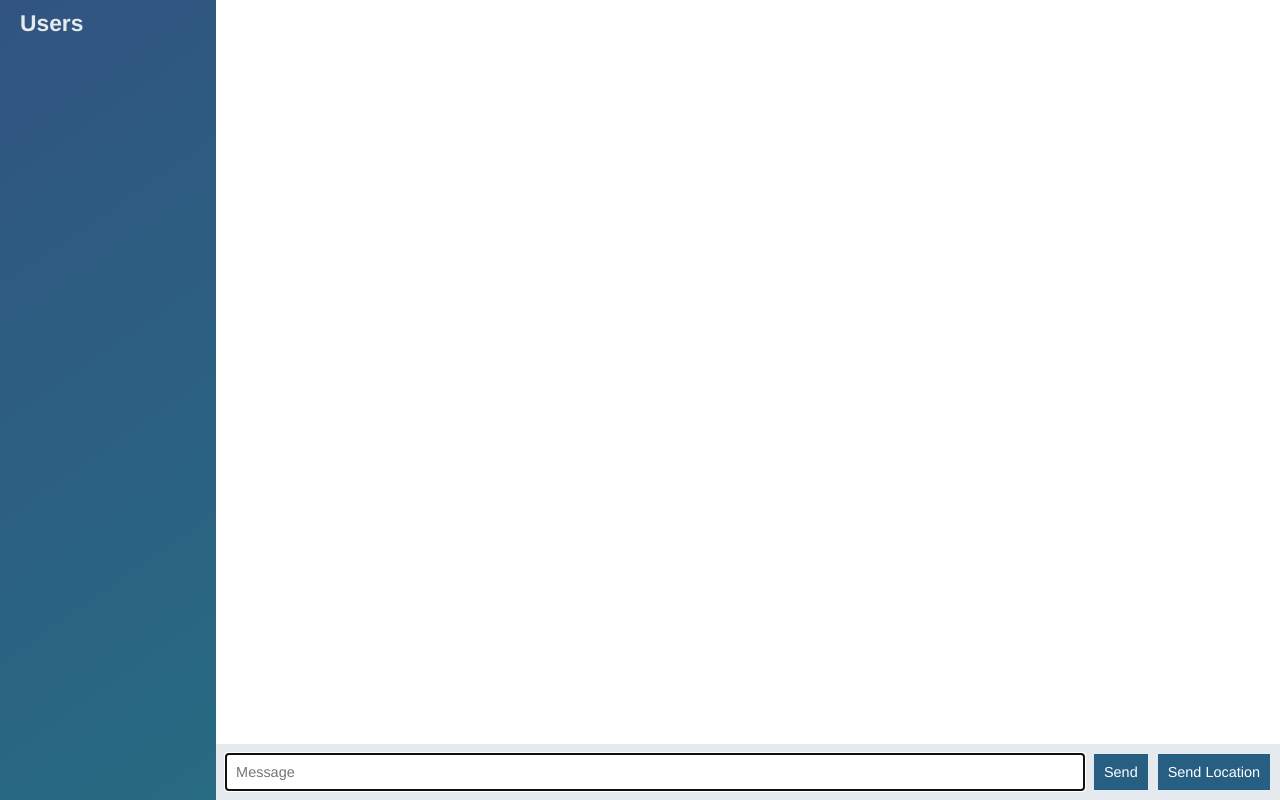
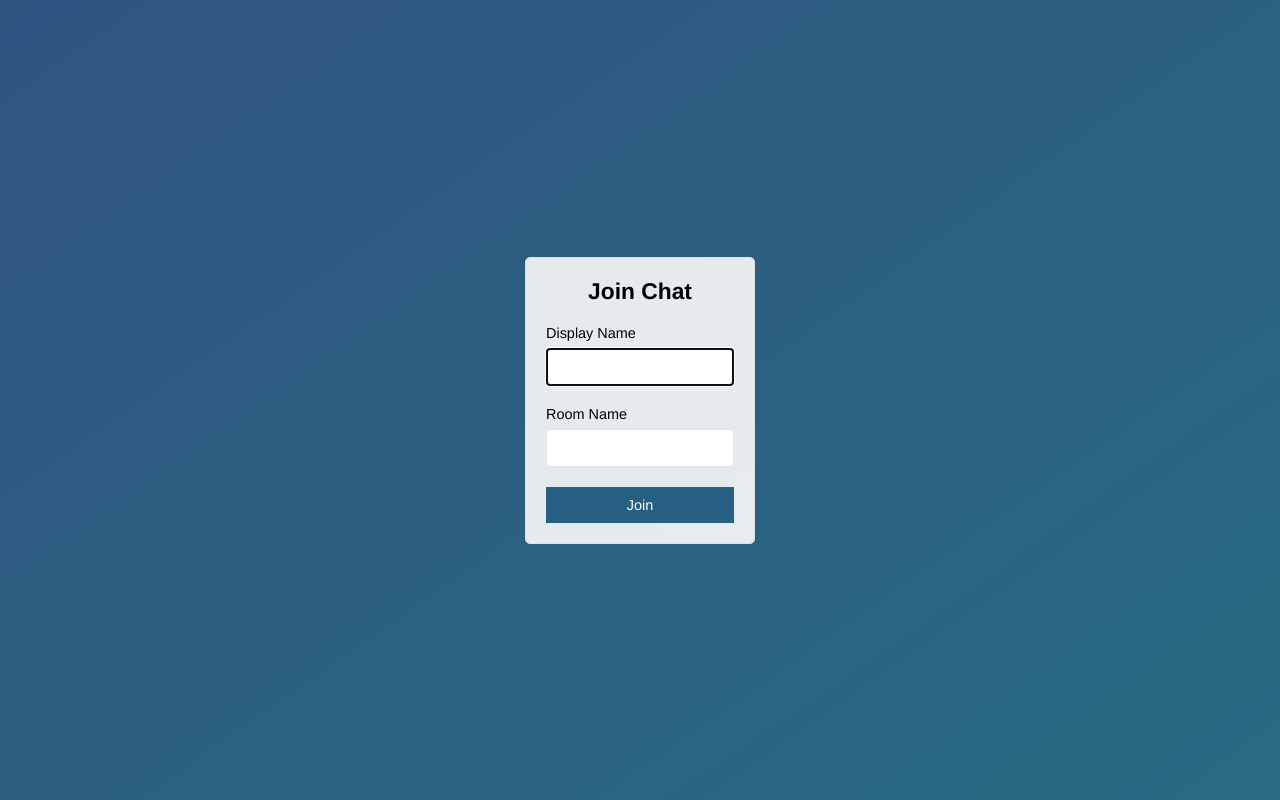
Before and after one commit to Dylandk10/chat-app, a website: page public/index.html in a window 1280 px wide. Drawn offline with nearby package versions, Linux system fonts and the light colour scheme; no server answers.

Commit message:
Added main page for chat app

```diff
--- a/public/index.html
+++ b/public/index.html
@@ -3,59 +3,30 @@
 
 <head>
   <meta charset="utf-8">
+  <title>Join | ChatApp</title>
+  <meta name="viewport" content="width=device-width, initial-scale=1, user-scalable=no">
   <link rel="stylesheet" href="/css/style.css">
 </head>
 
-<body class="chat">
-  <div class="chat__sidebar">
-    <h3>Users</h3>
-    <div id="users"></div>
+<body class="centered-form">
+  <div class="centered-form__form">
+    <form action="/chat.html">
+      <div class="form-field">
+        <h3>Join Chat</h3>
+      </div>
+      <div class="form-field">
+        <label>Display Name</label>
+        <input type="text" name="name" autofocus/>
+      </div>
+      <div class="form-field">
+        <label>Room Name</label>
+        <input type="text" name="room"/>
+      </div>
+      <div class="form-field">
+        <button>Join</button>
+      </div>
+    </form>
   </div>
-
-  <div class="chat__main">
-    <ol id="messages" class="chat__messages"></ol>
-
-    <div class="chat__footer">
-      <form id="message-form">
-        <input name="message" type="text" placeholder="Message" autofocus autocomplete="off"/>
-        <button>Send</button>
-      </form>
-
-      <button id="send-location">Send Location</button>
-
-    </div>
-  </div>
-  <script id="message-template" type="text/template">
-    <li class="message">
-      <div class="message__title">
-        <h4>{{from}}</h4>
-        <span>{{createdAt}}</span>
-      </div>
-      <div class="message__body">
-        <p>{{text}}</p>
-      </div>
-    </li>
-  </script>
-
-  <script id="location-message-template" type="text/template">
-    <li class="message">
-      <div class="message__title">
-        <h4>{{from}}</h4>
-        <span>{{createdAt}}</span>
-      </div>
-      <div class="message__body">
-        <p>
-          <a href="{{url}}" target="_blank">My current location</a>
-        </p>
-      </div>
-    </li>
-  </script>
-
-  <script src="/socket.io/socket.io.js"></script>
-  <script src="/js/libs/jquery-3.2.1.min.js"></script>
-  <script src="/js/libs/moment.js"></script>
-  <script src="/js/libs/mustache.js"></script>
-  <script src="/js/index.js"></script>
 </body>
 
 </html>
```
Also changed, not shown: public/chat.html (added, +63 -0 lines), public/js/chat.js (renamed from public/js/index.js).
